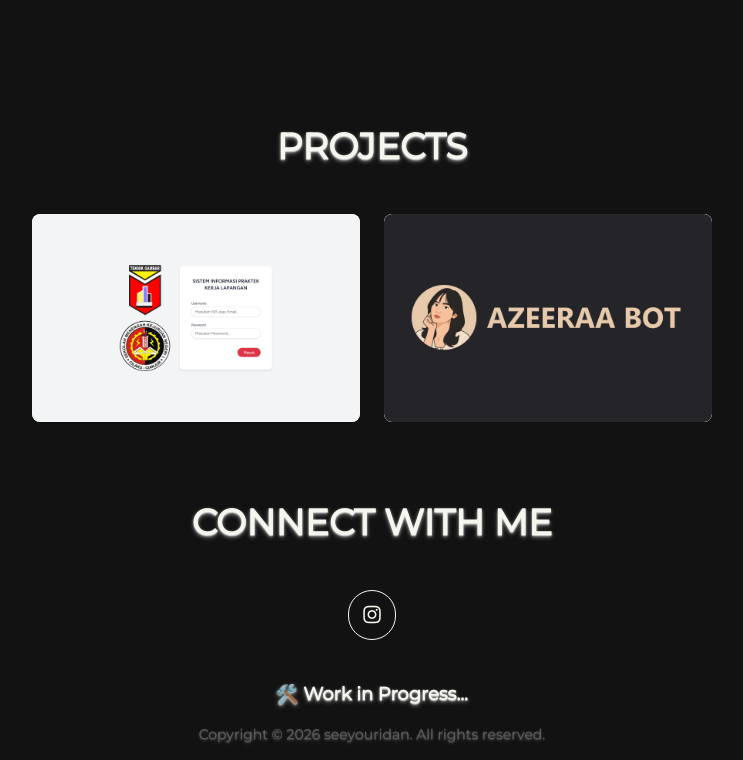
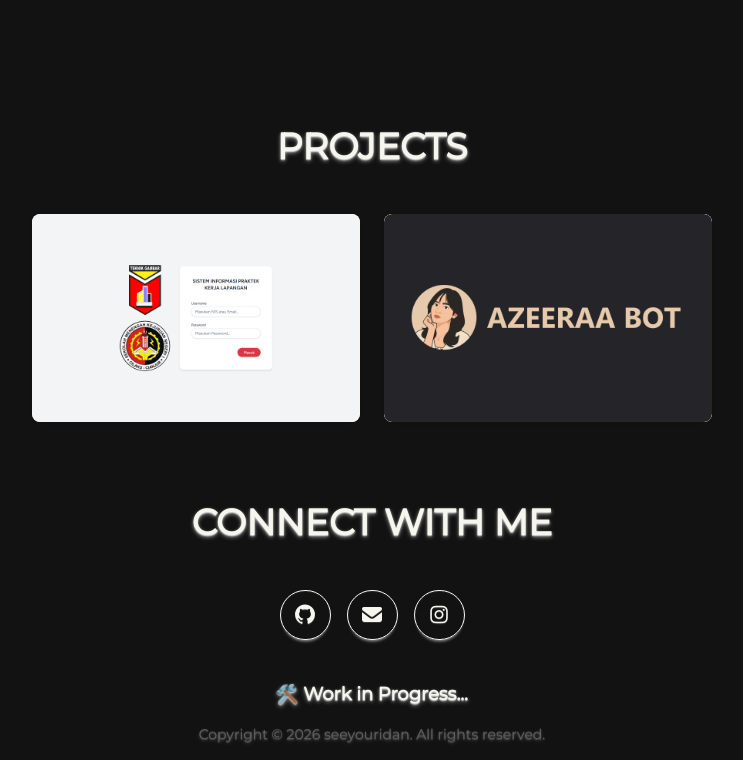
Before and after one commit to seeyouridan/porto-project, a React (Vite) app: page / in a window 1280 px wide. Shown: the part 1781-2541 px from the top of the page, without its empty margins (268-1011 px from the left). Built offline with nearby package versions, Linux system fonts and the light colour scheme.

Commit message:
Membuat reusable components SocialButton untuk ContactSection

```diff
--- a/src/components/layout/section/ContactSection.jsx
+++ b/src/components/layout/section/ContactSection.jsx
@@ -1,3 +1,23 @@
+import SocialButton from "@/components/ui/SocialButton";
+
+const socials = [
+	{
+		icon: "fa-brands fa-github",
+		text: "seeyouridan",
+		link: "https://github.com/seeyouridan",
+	},
+	{
+		icon: "fa-solid fa-envelope",
+		text: "Muhammad Rafly Maulidan",
+		link: "mailto:raflymaulidan019@gmail.com",
+	},
+	{
+		icon: "fa-brands fa-instagram",
+		text: "@raflyidan_",
+		link: "https://instagram.com/raflyidan_",
+	},
+];
+
 function ContactSection() {
 	return (
 		<>
@@ -8,23 +28,16 @@ function ContactSection() {
 				<h2 className="text-center text-4xl font-[Montserrat] font-extrabold mb-12 text-shadow-md text-shadow-white/50">
 					CONNECT WITH ME
 				</h2>
-				<div className="flex justify-center font-[Montserrat]">
-					<div className="px-2">
-						<a
-							href="https://instagram.com/raflyidan_"
-							target="_blank"
-							rel="noopener noreferrer"
-							className="group inline-flex items-center justify-center overflow-hidden rounded-full border text-[#f6f6ee] hover:bg-[#f6f6ee] hover:text-[#121212] transition-all duration-500 w-12 hover:w-52 px-3 py-3"
-						>
-							<div className="flex items-center justify-center min-w-max">
-								<i className="fa-brands fa-instagram text-xl shrink-0"></i>
 
-								<span className="max-w-0 overflow-hidden whitespace-nowrap opacity-0 transition-all duration-500 group-hover:max-w-xs group-hover:opacity-100">
-									<span className="ml-3">@raflyidan_</span>
-								</span>
-							</div>
-						</a>
-					</div>
+				<div className="flex justify-center items-center font-[Montserrat]">
+					{socials.map((social, index) => (
+						<SocialButton
+							key={index}
+							icon={social.icon}
+							text={social.text}
+							link={social.link}
+						/>
+					))}
 				</div>
 			</div>
 		</>
--- /dev/null
+++ b/src/components/ui/SocialButton.jsx
@@ -0,0 +1,24 @@
+function SocialButton({ icon, text, link }) {
+	return (
+		<>
+			<div className="px-2 md:py-0 py-2">
+				<a
+					href={link}
+					target="_blank"
+					rel="noopener noreferrer"
+					className="group inline-flex items-center justify-center overflow-hidden rounded-full btn transition-all duration-500 px-3 py-6"
+				>
+					<div className="flex items-center justify-center min-w-max">
+						<i className={`${icon} text-xl shrink-0`}></i>
+
+						<span className="max-w-0 overflow-hidden whitespace-nowrap opacity-0 transition-all duration-500 group-hover:max-w-sm group-hover:opacity-100">
+							<span className="ml-3">{text}</span>
+						</span>
+					</div>
+				</a>
+			</div>
+		</>
+	);
+}
+
+export default SocialButton;
```
